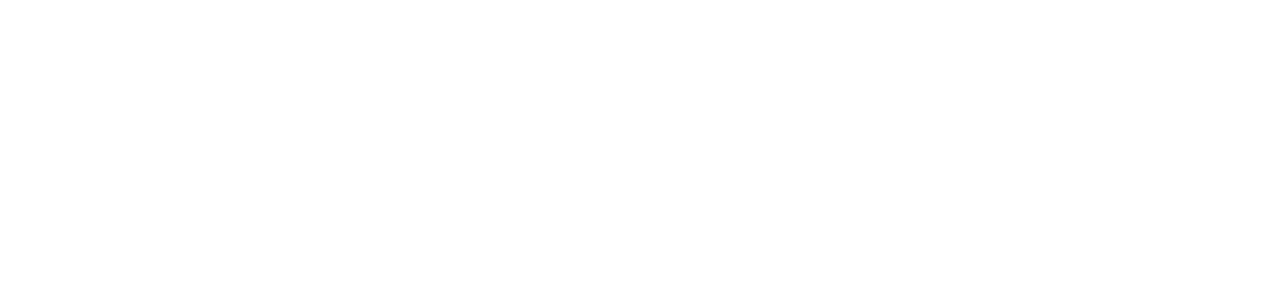
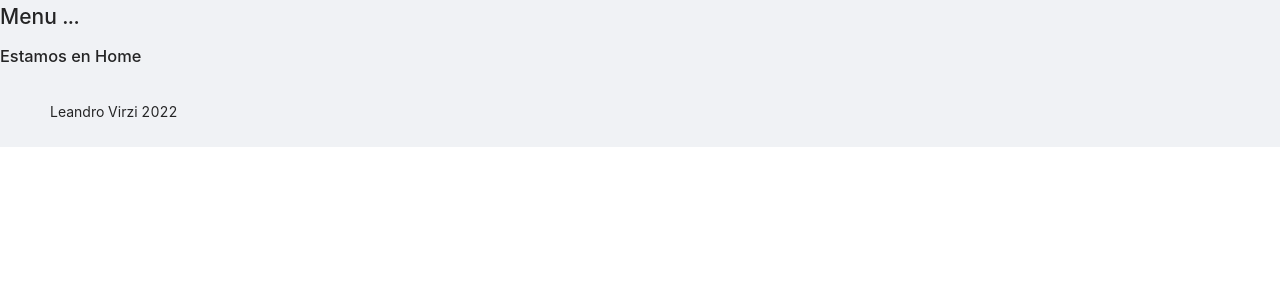
Before and after one commit to LeandroVirzi/Proyectos, a React (Create React App) app in the folder web-react/client/: page / in a window 1280 px wide. Shown: the top 300 px of the page. Built offline with nearby package versions, Linux system fonts and the light colour scheme.

Commit message:
sistema de rutas LayoutBasic

```diff
--- a/web-react/client/src/config/routes.js
+++ b/web-react/client/src/config/routes.js
@@ -1,8 +1,15 @@
 // Layout
 import LayoutAdmin from "../layouts/LayoutAdmin";
+import LayoutBasic from "../layouts/LayoutBasic";
+
 // Admin Pages
 import AdminHome from "../pages/Admin";
 import AdminSingIn from "../pages/Admin/SignIn";
+
+// Pages
+import Home from '../pages/Home';
+import Contact from '../pages/Contact';
+
 
 const routes = [
     {
@@ -21,6 +28,23 @@
                 exact: true
             }
         ]
+    },
+    {
+        path:"/",
+        component: LayoutBasic,
+        exact: false,
+        routes: [
+            {
+                path: "/",
+                component: Home,
+                exact: true
+            },
+            {
+                path: "/contact",
+                component: Contact,
+                exact: true
+            }
+        ]
     }
 ]
 export default routes;
--- a/web-react/client/src/layouts/LayoutAdmin.js
+++ b/web-react/client/src/layouts/LayoutAdmin.js
@@ -1,12 +1,12 @@
 import React from "react";
+
+// Admin Pages
 import { Route } from 'react-router-dom';
 import { Layout } from "antd";
 
 import './Layoutadmin.scss';
 
 export default function LayoutAdmin(props){
-    //console.log(props);
-
     const { routes } = props;
     const { Header, Content, Footer } = Layout;
 
@@ -28,7 +28,6 @@
 
 
 function LoadRouters ({ routes }) {
-    console.log(routes);
 
     return routes.map((route, index) => (
         <Route
--- a/web-react/client/src/layouts/LayoutBasic.js
+++ b/web-react/client/src/layouts/LayoutBasic.js
@@ -1,12 +1,37 @@
 import React from "react";
+import { Route } from "react-router-dom";
 import {Layout}  from "antd";
 
-export default function LayoutBasic(){
+import "./LayoutBasic.scss" // sass
+
+
+export default function LayoutBasic({ routes }){
+    // importo las routes de props
+
+    const { Content, Footer } = Layout;
+
+
     return(
         <Layout>
-            <h2>Menu Sider...</h2>
-            <div>Content...</div>
-            <h5>Footer...</h5>
+            <h2>Menu ...</h2>
+            <Layout>
+                <Content>
+                    <LoadRouters routes={routes}/>
+                </Content>
+                <Footer> Leandro Virzi 2022 </Footer>
+            </Layout>
         </Layout>
     );
 }
+
+function LoadRouters ({ routes }) {
+
+    return routes.map((route, index) => (
+        <Route
+            key={index}
+            path={route.path}
+            exact={route.exact}
+            component={route.component}
+        />
+    ))
+}
```
Also changed, not shown: web-react/client/src/layouts/LayoutBasic.scss (added).
